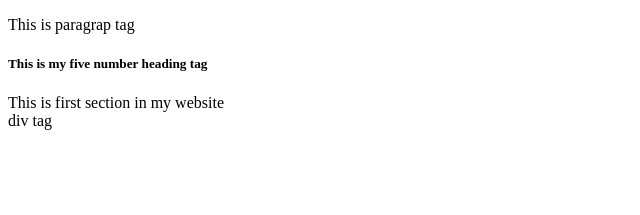
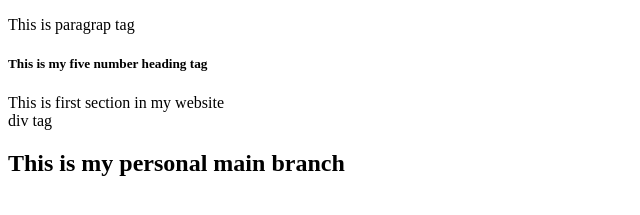
Before and after one commit to abubakarsiddique10/my-second-repo, a plain HTML site: page index.html in a window 1280 px wide. Shown: the part 105-320 px from the top of the page, without its empty margins (0-640 px from the left). Drawn offline with Linux system fonts and the light colour scheme.

Commit message:
main-bran

```diff
--- a/index.html
+++ b/index.html
@@ -15,6 +15,7 @@
     <h5>This is my five number heading tag</h5>
     <section>This is first section in my website</section>
     <div>div tag</div>
+    <h2>This is my personal main branch</h2>
 </body>
 
 </html>
```
